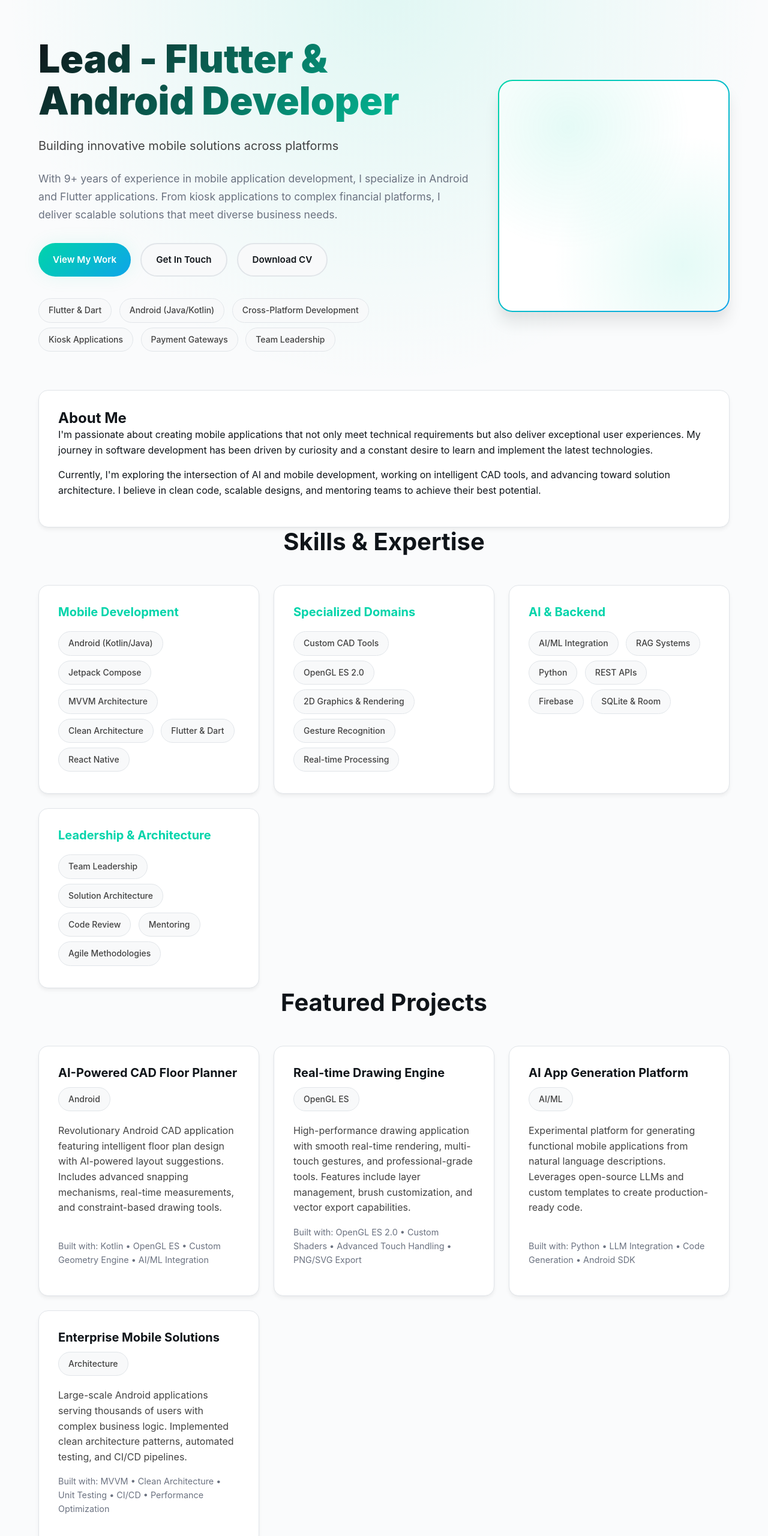
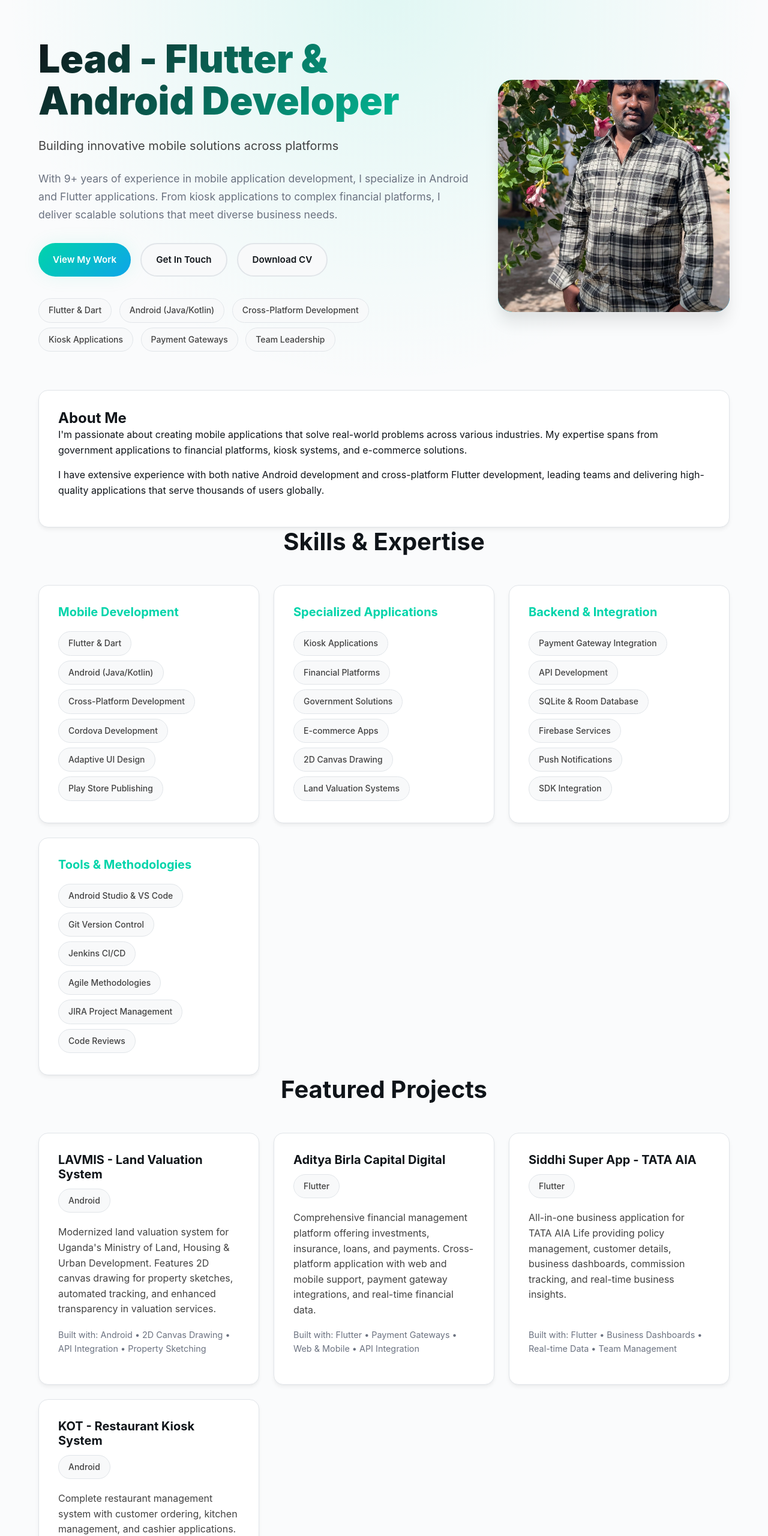
Before and after one commit to sasikumarA/sasikumara, a plain HTML site: page index.html in a window 1280 px wide. Shown: the part 100-2660 px from the top of the page at 60% size. Drawn offline with Linux system fonts and the light colour scheme.

Commit message:
Profile image added in index.html

```diff
--- a/index.html
+++ b/index.html
@@ -334,7 +334,32 @@
       transition: var(--transition);
     }
 
-    .hero-portrait::before {
+    .hero-portrait img {
+      width: 100%;
+      height: 100%;
+      object-fit: cover;
+      object-position: center;
+      border-radius: var(--radius-lg);
+      /* Optimize large images */
+      image-rendering: -webkit-optimize-contrast;
+      image-rendering: crisp-edges;
+    }
+
+    /* Loading state for large images */
+    .hero-portrait {
+      background-color: var(--surface-2);
+    }
+
+    .hero-portrait img {
+      opacity: 0;
+      transition: opacity 0.5s ease;
+    }
+
+    .hero-portrait img.loaded {
+      opacity: 1;
+    }
+
+    .hero-portrait.placeholder::before {
       content: '';
       position: absolute;
       inset: 2px;
@@ -348,6 +373,37 @@
     .hero-portrait:hover {
       transform: rotate(2deg) scale(1.02);
       box-shadow: var(--shadow-lg), var(--shadow-glow);
+    }
+
+    /* Project Images */
+    .project-image {
+      width: 100%;
+      height: 200px;
+      object-fit: cover;
+      border-radius: var(--radius);
+      margin-bottom: 1rem;
+      transition: var(--transition);
+    }
+
+    .project-image:hover {
+      transform: scale(1.02);
+    }
+
+    /* Company Logos */
+    .company-logo {
+      width: 24px;
+      height: 24px;
+      border-radius: 4px;
+      margin-right: 0.5rem;
+      vertical-align: middle;
+    }
+
+    /* Skills Icons */
+    .skill-icon {
+      width: 20px;
+      height: 20px;
+      margin-right: 0.5rem;
+      vertical-align: middle;
     }
 
     /* Skills Grid */
@@ -675,7 +731,9 @@
             <span class="chip">Team Leadership</span>
           </div>
         </div>
-        <div class="hero-portrait"></div>
+        <div class="hero-portrait">
+          <img src="images/profile-photo.jpg" alt="Sasikumar Alakesan - Lead Flutter & Android Developer" loading="lazy" onload="this.classList.add('loaded')">
+        </div>
       </div>
     </div>
   </section>
@@ -685,12 +743,12 @@
     <div class="card card-pad animate-in">
       <h2>About Me</h2>
       <p>
-        I'm passionate about creating mobile applications that not only meet technical requirements but also deliver exceptional user experiences.
-        My journey in software development has been driven by curiosity and a constant desire to learn and implement the latest technologies.
+        I'm passionate about creating mobile applications that solve real-world problems across various industries.
+        My expertise spans from government applications to financial platforms, kiosk systems, and e-commerce solutions.
       </p>
       <p>
-        Currently, I'm exploring the intersection of AI and mobile development, working on intelligent CAD tools, and advancing toward solution architecture.
-        I believe in clean code, scalable designs, and mentoring teams to achieve their best potential.
+        I have extensive experience with both native Android development and cross-platform Flutter development,
+        leading teams and delivering high-quality applications that serve thousands of users globally.
       </p>
     </div>
   </section>
@@ -702,43 +760,45 @@
       <div class="card skill-category">
         <h3>Mobile Development</h3>
         <div>
-          <span class="chip">Android (Kotlin/Java)</span>
-          <span class="chip">Jetpack Compose</span>
-          <span class="chip">MVVM Architecture</span>
-          <span class="chip">Clean Architecture</span>
           <span class="chip">Flutter & Dart</span>
-          <span class="chip">React Native</span>
+          <span class="chip">Android (Java/Kotlin)</span>
+          <span class="chip">Cross-Platform Development</span>
+          <span class="chip">Cordova Development</span>
+          <span class="chip">Adaptive UI Design</span>
+          <span class="chip">Play Store Publishing</span>
         </div>
       </div>
       <div class="card skill-category">
-        <h3>Specialized Domains</h3>
+        <h3>Specialized Applications</h3>
         <div>
-          <span class="chip">Custom CAD Tools</span>
-          <span class="chip">OpenGL ES 2.0</span>
-          <span class="chip">2D Graphics & Rendering</span>
-          <span class="chip">Gesture Recognition</span>
-          <span class="chip">Real-time Processing</span>
+          <span class="chip">Kiosk Applications</span>
+          <span class="chip">Financial Platforms</span>
+          <span class="chip">Government Solutions</span>
+          <span class="chip">E-commerce Apps</span>
+          <span class="chip">2D Canvas Drawing</span>
+          <span class="chip">Land Valuation Systems</span>
         </div>
       </div>
       <div class="card skill-category">
-        <h3>AI & Backend</h3>
+        <h3>Backend & Integration</h3>
         <div>
-          <span class="chip">AI/ML Integration</span>
-          <span class="chip">RAG Systems</span>
-          <span class="chip">Python</span>
-          <span class="chip">REST APIs</span>
-          <span class="chip">Firebase</span>
-          <span class="chip">SQLite & Room</span>
+          <span class="chip">Payment Gateway Integration</span>
+          <span class="chip">API Development</span>
+          <span class="chip">SQLite & Room Database</span>
+          <span class="chip">Firebase Services</span>
+          <span class="chip">Push Notifications</span>
+          <span class="chip">SDK Integration</span>
         </div>
       </div>
       <div class="card skill-category">
-        <h3>Leadership & Architecture</h3>
+        <h3>Tools & Methodologies</h3>
         <div>
-          <span class="chip">Team Leadership</span>
-          <span class="chip">Solution Architecture</span>
-          <span class="chip">Code Review</span>
-          <span class="chip">Mentoring</span>
+          <span class="chip">Android Studio & VS Code</span>
+          <span class="chip">Git Version Control</span>
+          <span class="chip">Jenkins CI/CD</span>
           <span class="chip">Agile Methodologies</span>
+          <span class="chip">JIRA Project Management</span>
+          <span class="chip">Code Reviews</span>
         </div>
       </div>
     </div>
@@ -751,57 +811,61 @@
       <article class="card project-card">
         <div class="project-header">
           <div>
-            <h3 class="project-title">AI-Powered CAD Floor Planner</h3>
+            <h3 class="project-title">LAVMIS - Land Valuation System</h3>
             <span class="chip">Android</span>
           </div>
         </div>
+        <!-- <img src="images/lavmis-screenshot.jpg" alt="LAVMIS Land Valuation System Interface" class="project-image"> -->
         <p class="project-description">
-          Revolutionary Android CAD application featuring intelligent floor plan design with AI-powered layout suggestions.
-          Includes advanced snapping mechanisms, real-time measurements, and constraint-based drawing tools.
+          Modernized land valuation system for Uganda's Ministry of Land, Housing & Urban Development.
+          Features 2D canvas drawing for property sketches, automated tracking, and enhanced transparency in valuation services.
         </p>
-        <p class="project-tech">Built with: Kotlin • OpenGL ES • Custom Geometry Engine • AI/ML Integration</p>
+        <p class="project-tech">Built with: Android • 2D Canvas Drawing • API Integration • Property Sketching</p>
       </article>
 
       <article class="card project-card">
         <div class="project-header">
           <div>
-            <h3 class="project-title">Real-time Drawing Engine</h3>
-            <span class="chip">OpenGL ES</span>
+            <h3 class="project-title">Aditya Birla Capital Digital</h3>
+            <span class="chip">Flutter</span>
           </div>
         </div>
+        <!-- <img src="images/abcd-screenshot.jpg" alt="Aditya Birla Capital Digital App Interface" class="project-image"> -->
         <p class="project-description">
-          High-performance drawing application with smooth real-time rendering, multi-touch gestures, and professional-grade tools.
-          Features include layer management, brush customization, and vector export capabilities.
+          Comprehensive financial management platform offering investments, insurance, loans, and payments.
+          Cross-platform application with web and mobile support, payment gateway integrations, and real-time financial data.
         </p>
-        <p class="project-tech">Built with: OpenGL ES 2.0 • Custom Shaders • Advanced Touch Handling • PNG/SVG Export</p>
+        <p class="project-tech">Built with: Flutter • Payment Gateways • Web & Mobile • API Integration</p>
       </article>
 
       <article class="card project-card">
         <div class="project-header">
           <div>
-            <h3 class="project-title">AI App Generation Platform</h3>
-            <span class="chip">AI/ML</span>
+            <h3 class="project-title">Siddhi Super App - TATA AIA</h3>
+            <span class="chip">Flutter</span>
           </div>
         </div>
+        <!-- <img src="images/siddhi-screenshot.jpg" alt="Siddhi Super App Interface" class="project-image"> -->
         <p class="project-description">
-          Experimental platform for generating functional mobile applications from natural language descriptions.
-          Leverages open-source LLMs and custom templates to create production-ready code.
+          All-in-one business application for TATA AIA Life providing policy management, customer details,
+          business dashboards, commission tracking, and real-time business insights.
         </p>
-        <p class="project-tech">Built with: Python • LLM Integration • Code Generation • Android SDK</p>
+        <p class="project-tech">Built with: Flutter • Business Dashboards • Real-time Data • Team Management</p>
       </article>
 
       <article class="card project-card">
         <div class="project-header">
           <div>
-            <h3 class="project-title">Enterprise Mobile Solutions</h3>
-            <span class="chip">Architecture</span>
+            <h3 class="project-title">KOT - Restaurant Kiosk System</h3>
+            <span class="chip">Android</span>
           </div>
         </div>
+        <!-- <img src="images/kot-screenshot.jpg" alt="KOT Restaurant Kiosk System Interface" class="project-image"> -->
         <p class="project-description">
-          Large-scale Android applications serving thousands of users with complex business logic.
-          Implemented clean architecture patterns, automated testing, and CI/CD pipelines.
+          Complete restaurant management system with customer ordering, kitchen management, and cashier applications.
+          Features payment terminal integration, receipt printing, and barcode scanning for efficient operations.
         </p>
-        <p class="project-tech">Built with: MVVM • Clean Architecture • Unit Testing • CI/CD • Performance Optimization</p>
+        <p class="project-tech">Built with: Android Kiosk • Payment Terminals • Printer Integration • POS System</p>
       </article>
     </div>
   </section>
@@ -812,35 +876,44 @@
     <div class="card card-pad">
       <div class="timeline">
         <div class="timeline-item">
-          <h3>Application Lead <span class="company">• Current Company</span></h3>
-          <p class="date">2020 – Present</p>
+          <h3>
+            <!-- <img src="images/impiger-logo.png" alt="Impiger Technologies" class="company-logo"> -->
+            Lead - Flutter & Android <span class="company">• Impiger Technologies</span>
+          </h3>
+          <p class="date">Apr 2023 – Present</p>
           <ul>
-            <li>Lead architecture decisions for multiple Android applications serving 100K+ users</li>
-            <li>Mentor a team of 8 developers in modern Android development practices</li>
-            <li>Drive AI integration initiatives and establish best practices for ML model deployment</li>
-            <li>Collaborate with product teams to define technical roadmaps and feature specifications</li>
+            <li>Leading development teams for complex mobile applications across multiple platforms</li>
+            <li>Architecting scalable solutions for government and enterprise clients</li>
+            <li>Mentoring developers in modern mobile development practices</li>
+            <li>Managing end-to-end project delivery from requirements to production</li>
           </ul>
         </div>
 
         <div class="timeline-item">
-          <h3>Senior Android Developer <span class="company">• Previous Company</span></h3>
-          <p class="date">2018 – 2020</p>
+          <h3>
+            <!-- <img src="images/impiger-logo.png" alt="Impiger Technologies" class="company-logo"> -->
+            Senior Engineer - Android & Flutter <span class="company">• Impiger Technologies</span>
+          </h3>
+          <p class="date">Apr 2019 – Apr 2023</p>
           <ul>
-            <li>Developed and maintained complex features for flagship Android applications</li>
-            <li>Optimized app performance resulting in 40% improvement in loading times</li>
-            <li>Implemented robust testing strategies with 80%+ code coverage</li>
-            <li>Led migration from Java to Kotlin across multiple projects</li>
+            <li>Developed complex financial and government applications using Flutter and Android</li>
+            <li>Implemented payment gateway integrations and security features</li>
+            <li>Led code reviews and established development best practices</li>
+            <li>Collaborated with international clients including UAE and European markets</li>
           </ul>
         </div>
 
         <div class="timeline-item">
-          <h3>Android Developer <span class="company">• Previous Company</span></h3>
-          <p class="date">2015 – 2018</p>
+          <h3>
+            <!-- <img src="images/adyas-logo.png" alt="Adyas Info Tech" class="company-logo"> -->
+            Senior Android Developer <span class="company">• Adyas Info Tech</span>
+          </h3>
+          <p class="date">Jul 2015 – Mar 2019</p>
           <ul>
-            <li>Built native Android applications from concept to production deployment</li>
-            <li>Introduced modern architectural patterns to improve code maintainability</li>
-            <li>Collaborated with UX/UI teams to implement pixel-perfect designs</li>
-            <li>Participated in code reviews and established development standards</li>
+            <li>Built native Android applications for various industries including e-commerce and hospitality</li>
+            <li>Developed kiosk applications for restaurant management systems</li>
+            <li>Integrated multiple payment gateways and POS system connections</li>
+            <li>Implemented MVVM and MVP architectural patterns</li>
           </ul>
         </div>
       </div>
@@ -857,16 +930,17 @@
           I'm always interested in discussing new opportunities, innovative projects, or simply connecting with fellow developers.
         </p>
         <div class="contact-info">
-          <p><strong>Email:</strong> <a href="mailto:your.email@example.com">your.email@example.com</a></p>
-          <p><strong>LinkedIn:</strong> <a href="https://linkedin.com/in/yourprofile" target="_blank">linkedin.com/in/yourprofile</a></p>
-          <p><strong>GitHub:</strong> <a href="https://github.com/yourusername" target="_blank">github.com/yourusername</a></p>
-          <p><strong>Location:</strong> Chennai, Tamil Nadu, India</p>
+          <p><strong>Email:</strong> <a href="mailto:sasikumar.alakesan@example.com">sasikumar.alakesan@example.com</a></p>
+          <p><strong>LinkedIn:</strong> <a href="https://linkedin.com/in/sasikumar-alakesan" target="_blank">linkedin.com/in/sasikumar-alakesan</a></p>
+          <p><strong>GitHub:</strong> <a href="https://github.com/sasikumar-alakesan" target="_blank">github.com/sasikumar-alakesan</a></p>
+          <p><strong>Location:</strong> Coimbatore, Tamil Nadu, India</p>
+          <p><strong>Experience:</strong> 9+ Years in Mobile Development</p>
         </div>
       </div>
 
       <div class="card card-pad">
         <h3>Send a Message</h3>
-        <form class="contact-form" action="mailto:your.email@example.com" method="post" enctype="text/plain">
+        <form class="contact-form" action="mailto:sasikumar.alakesan@example.com" method="post" enctype="text/plain">
           <div class="form-group">
             <label for="name" class="sr-only">Your Name</label>
             <input type="text" id="name" name="name" placeholder="Your Name" class="form-input" required>
```
